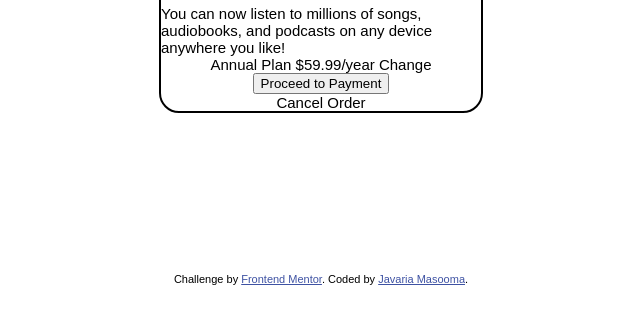
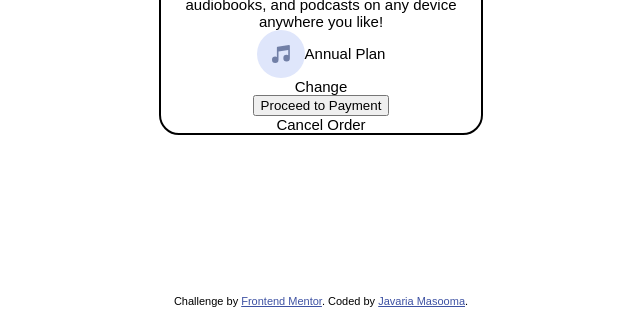
Before and after one commit to j-masuma/order-summary-component, a plain HTML site: page index.html in a window 1280 px wide. Shown: the part 493-816 px from the top of the page, without its empty margins (319-959 px from the left). Drawn offline with Linux system fonts and the light colour scheme.

Commit message:
added some styling

```diff
--- a/index.html
+++ b/index.html
@@ -12,21 +12,29 @@
 </head>
 <body>
   <main>
-    <div>
+    <!-- <div class="hero-img"> -->
       <img src="./images/illustration-hero.svg" alt="Hero Image">
-    </div>
+
     <div>
       <h1>Order Summary</h1>
     </div>
-    <div>
+    <div class="main-para">
       You can now listen to millions of songs, audiobooks, and podcasts on any
       device anywhere you like!
     </div>
-    <div>
-      Annual Plan
-      $59.99/year
+    <div class="plan-sec">
+      <!-- <div class="plan-sub"> -->
 
-      Change
+          <img src="./images/icon-music.svg" alt="Music Icon">
+
+
+          <p>Annual Plan</p>
+          <!-- <p>$59.99/year</p> -->
+
+      </div>
+      <div>
+        Change
+      </div>
     </div>
     <div>
       <button>Proceed to Payment</button>
--- a/style.css
+++ b/style.css
@@ -11,12 +11,27 @@ main{
     display: flex;
     flex-direction: column;
     align-items: center;
-    justify-content: space-between;
+    align-content: space-between;
     border: 2px solid black;
     border-radius: 20px;
     margin: 20vh;
     max-width: 20rem;
+}
+.plan-sec{
+    display: flex;
+    flex-direction: row;
+    justify-content: space-between;
+    text-align: center;
 
+}
+.plan-sub{
+    display: flex;
+    flex-direction: row;
+    justify-content: center;
+    align-items: center;
+}
+.main-para{
+    text-align: center;
 }
 .attribution {
     font-size: 11px; text-align: center;
```
